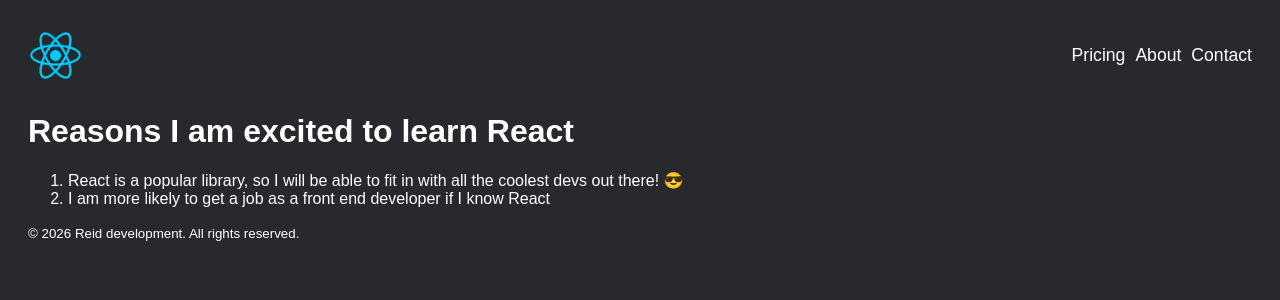
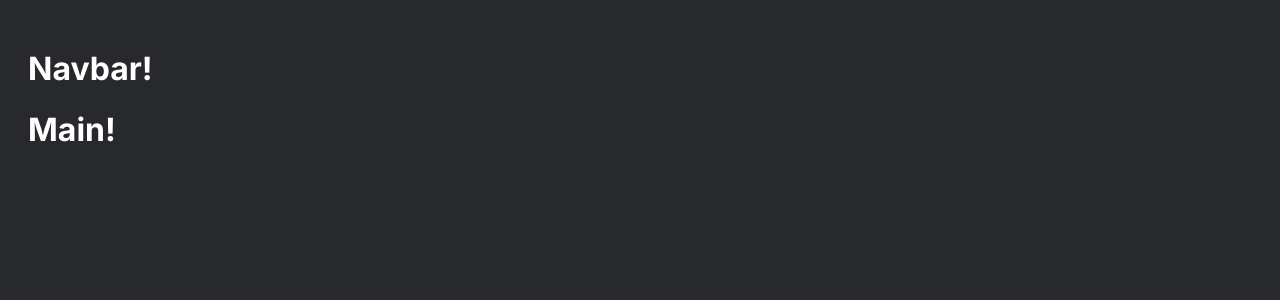
Before and after one commit to samjohnreid/scrimba-react, a JavaScript app: page / in a window 1280 px wide. Shown: the top 300 px of the page. Built offline with nearby package versions, Linux system fonts and the light colour scheme.

Commit message:
setting up project

```diff
--- a/public/index.html
+++ b/public/index.html
@@ -3,6 +3,9 @@
 <head>
   <meta charset="UTF-8">
   <meta name="viewport" content="width=device-width, initial-scale=1.0">
+  <link rel="preconnect" href="https://fonts.googleapis.com">
+  <link rel="preconnect" href="https://fonts.gstatic.com" crossorigin>
+  <link href="https://fonts.googleapis.com/css2?family=Inter+Tight:ital,wght@0,100..900;1,100..900&family=Inter:ital,opsz,wght@0,14..32,100..900;1,14..32,100..900&display=swap" rel="stylesheet">
   <title>Scrimba</title>
 </head>
 <body>
--- /dev/null
+++ b/src/App.js
@@ -0,0 +1,11 @@
+import Navbar from './components/Navbar';
+import Main from './components/Main';
+
+export default function App() {
+  return (
+    <>
+      <Navbar />
+      <Main />
+    </>
+  );
+}
--- a/src/Footer.js
+++ /dev/null
@@ -1,7 +0,0 @@
-export default function Footer() {
-    return (
-        <footer>
-            <small>© 2026 Reid development. All rights reserved.</small>
-        </footer>
-    )
-}
--- a/src/Header.js
+++ /dev/null
@@ -1,14 +0,0 @@
-export default function Header() {
-    return (
-        <header className="header">
-            <img src="react-logo.png" className="nav-logo" alt="React logo" />
-            <nav>
-                <ul className="nav-list">
-                    <li className="nav-list-item">Pricing</li>
-                    <li className="nav-list-item">About</li>
-                    <li className="nav-list-item">Contact</li>
-                </ul>
-            </nav>
-        </header>
-    )
-}
--- a/src/MainContent.js
+++ /dev/null
@@ -1,11 +0,0 @@
-export default function MainContent() {
-    return (
-        <main>
-            <h1>Reasons I am excited to learn React</h1>
-            <ol>
-                <li>React is a popular library, so I will be able to fit in with all the coolest devs out there! 😎</li>
-                <li>I am more likely to get a job as a front end developer if I know React</li>
-            </ol>
-        </main>
-    )
-}
--- /dev/null
+++ b/src/components/Main.js
@@ -0,0 +1,5 @@
+export default function Main() {
+  return (
+    <h1>Main!</h1>
+  );
+}
--- /dev/null
+++ b/src/components/Navbar.js
@@ -0,0 +1,5 @@
+export default function Navbar() {
+  return (
+    <h1>Navbar!</h1>
+  );
+}
--- a/src/index.css
+++ b/src/index.css
@@ -4,31 +4,7 @@
 
 body {
     padding: 20px;
-    font-family: Arial, Helvetica, sans-serif;
+    font-family: "Inter", sans-serif;
     background: #27292c;
     color: white;
 }
-
-h1 {
-    margin-top: 30px;
-}
-
-.header {
-    display: flex;
-    align-items: center;
-    justify-content: space-between;
-}
-
-.nav-list {
-    list-style: none;
-    display: flex;
-}
-
-.nav-list-item {
-    margin-left: 10px;
-    font-size: 1.1rem;
-}
-
-.nav-logo {
-    width: 55px;
-}
--- a/src/index.js
+++ b/src/index.js
@@ -1,21 +1,7 @@
-import { createRoot } from "react-dom/client"
-import Header from "./Header"
-import MainContent from "./MainContent"
-import Footer from "./Footer"
-const root = createRoot(document.getElementById("root"))
+import { createRoot } from 'react-dom/client';
+import "./index.css";
+import App from './App.js';
 
-import "./index.css";
+const root = createRoot(document.querySelector('#root'));
 
-function Page() {
-    return (
-        <>
-            <Header />
-            <MainContent />
-            <Footer />
-        </>
-    )
-}
-
-root.render(
-    <Page />
-)
+root.render(<App />);
```
